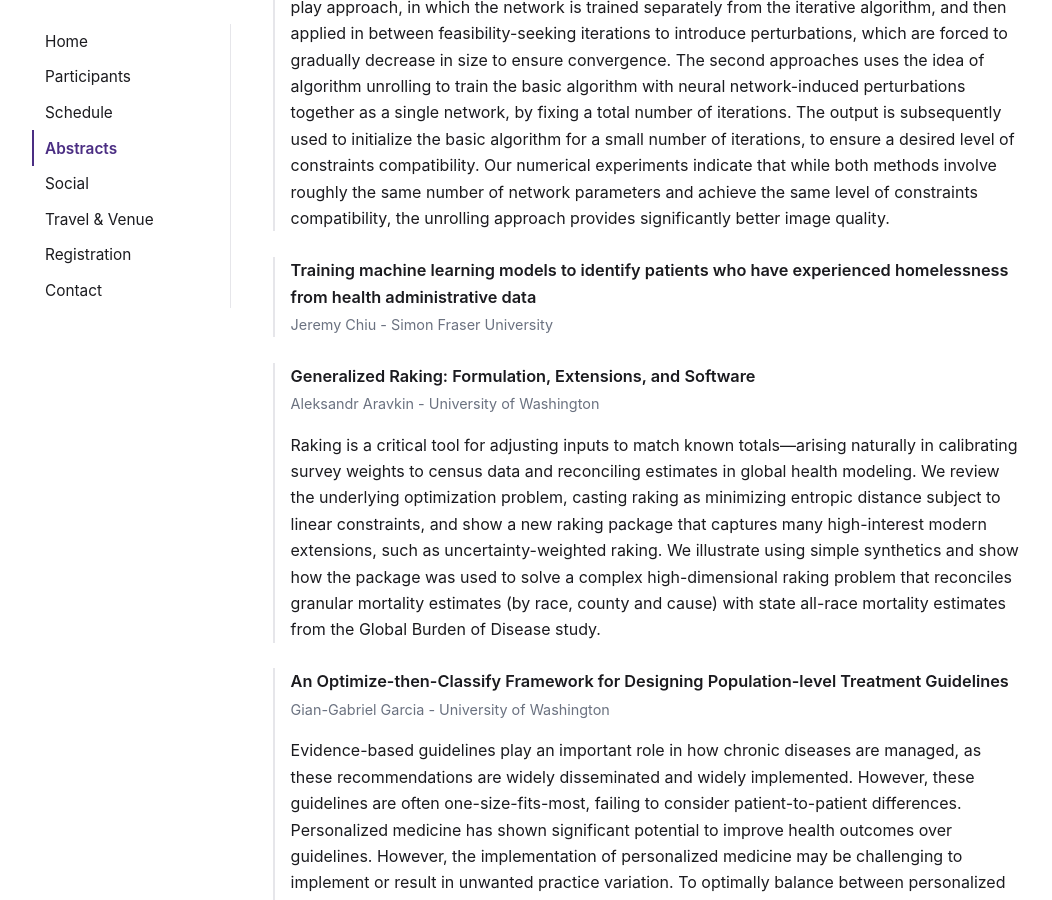
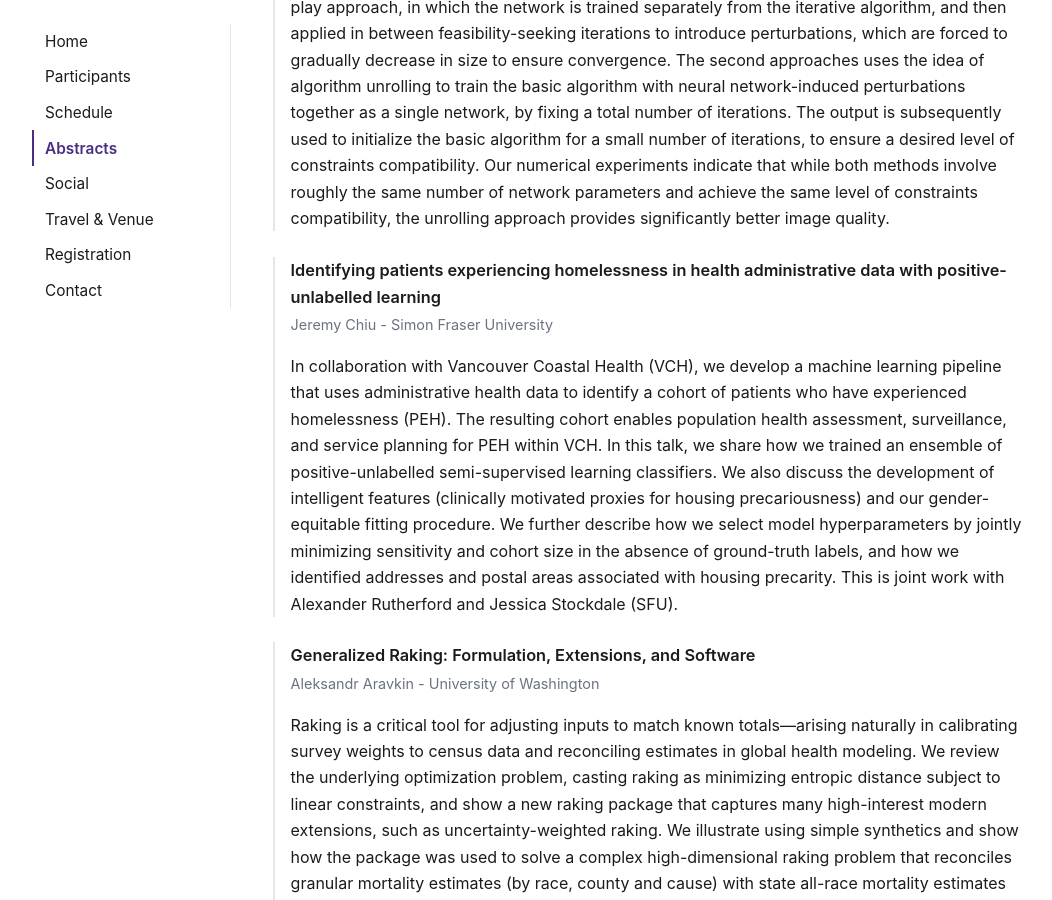
Before and after one commit to jreaton/wcom2026, a Jekyll site: the page built from _pages/abstracts.md, in a window 1280 px wide and 900 px high, scrolled down 3517 px. Shown: the whole window, without its empty margins (105-1157 px from the left). Built offline with Jekyll 4.4.1, drawn with Linux system fonts in a browser that asks for light colours.

Commit message:
Abstract & title update

```diff
--- a/_data/schedule.yml
+++ b/_data/schedule.yml
@@ -80,7 +80,7 @@
   type: talk
   speaker: "Jeremy Chiu"
   affiliation: "Simon Fraser University"
-  title: "Training machine learning models to identify patients who have experienced homelessness from health administrative data"
+  title: "Identifying patients experiencing homelessness in health administrative data with positive-unlabelled learning"
   abstract_id: "talk-8"
 
 - time: "14:30"
--- a/_pages/abstracts.md
+++ b/_pages/abstracts.md
@@ -79,12 +79,11 @@ Recently there has been significant interest in the use of techniques from deep
 </div>
 
 <div class="abstract" markdown="1">
-### Training machine learning models to identify patients who have experienced homelessness from health administrative data
+### Identifying patients experiencing homelessness in health administrative data with positive-unlabelled learning
 {: #talk-8 }
 <p class="by">Jeremy Chiu - Simon Fraser University </p>
-<!--
-Abstract TBD
--->
+ In collaboration with Vancouver Coastal Health (VCH), we develop a machine learning pipeline that uses administrative health data to identify a cohort of patients who have experienced homelessness (PEH).  The resulting cohort enables population health assessment, surveillance, and service planning for PEH within VCH. In this talk, we share how we trained an ensemble of positive-unlabelled semi-supervised learning classifiers. We also discuss the development of intelligent features (clinically motivated proxies for housing precariousness) and our gender-equitable fitting procedure. We further describe how we select model hyperparameters by jointly minimizing sensitivity and cohort size in the absence of ground-truth labels, and how we identified addresses and postal areas associated with housing precarity.
+This is joint work with Alexander Rutherford and Jessica Stockdale (SFU).
 </div>
 
 
```
